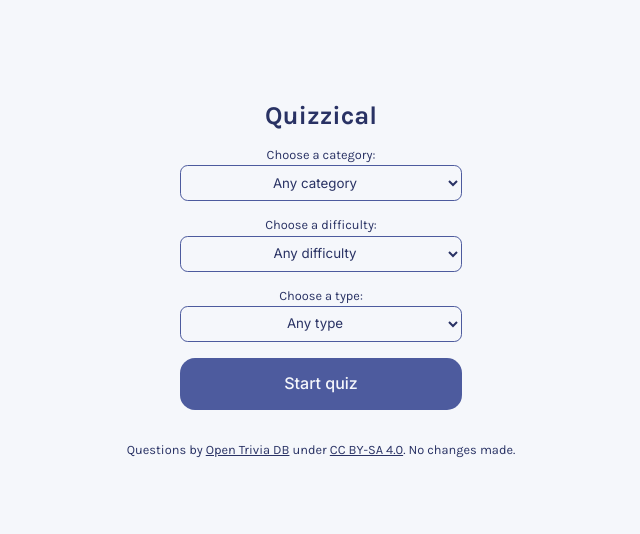
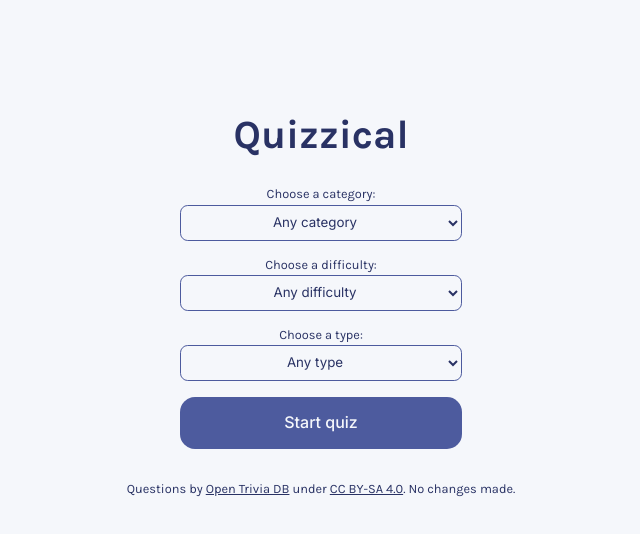
Before and after one commit to JacobYZ/quizzical-app, a React (Vite) app: page / in a window 1280 px wide. Shown: the top 534 px of the page, without its empty margins (319-959 px from the left). Built offline with nearby package versions, Linux system fonts and the light colour scheme.

Commit message:
Add styles for h1 element

```diff
--- a/src/index.css
+++ b/src/index.css
@@ -14,6 +14,12 @@ main {
   max-width: 1280px;
   margin: 0 auto;
   padding: 5vw;
+}
+h1 {
+  font-size: 2.5rem;
+  font-weight: 700;
+  line-height: 2.4rem;
+  margin: 2rem 0;
 }
 h3 {
   margin: 0 0 0.8rem 0;
```
